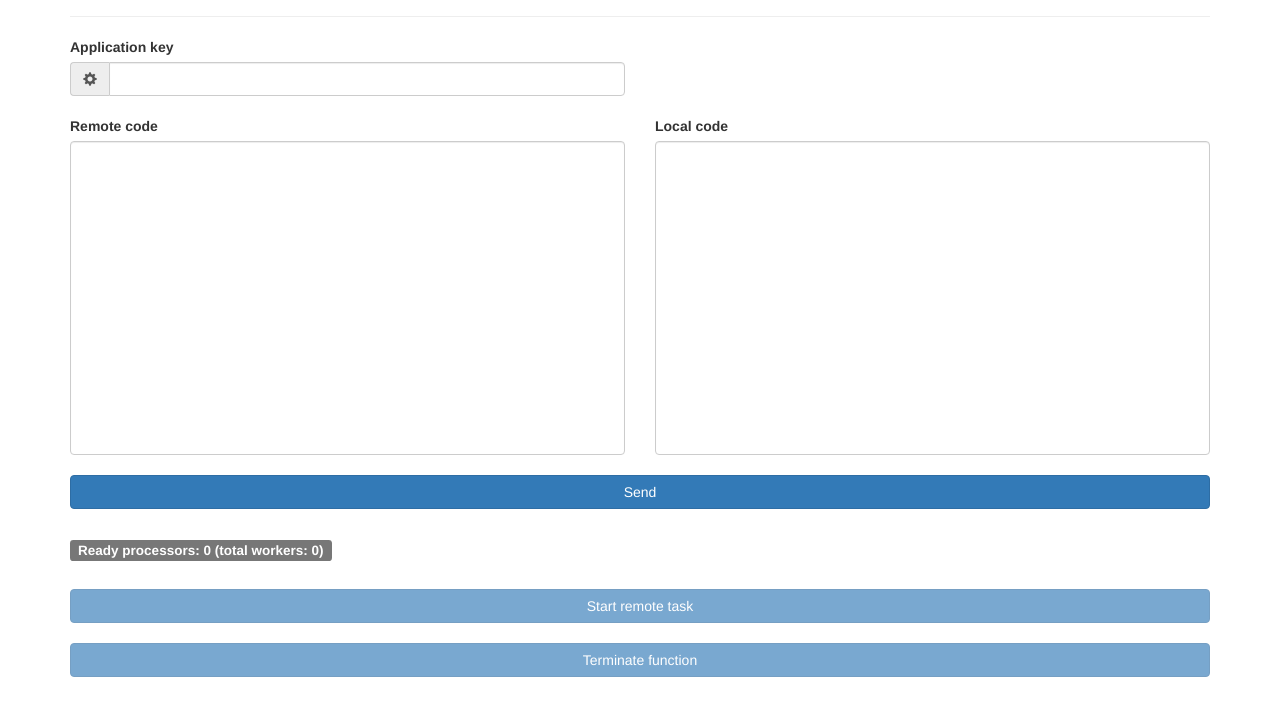
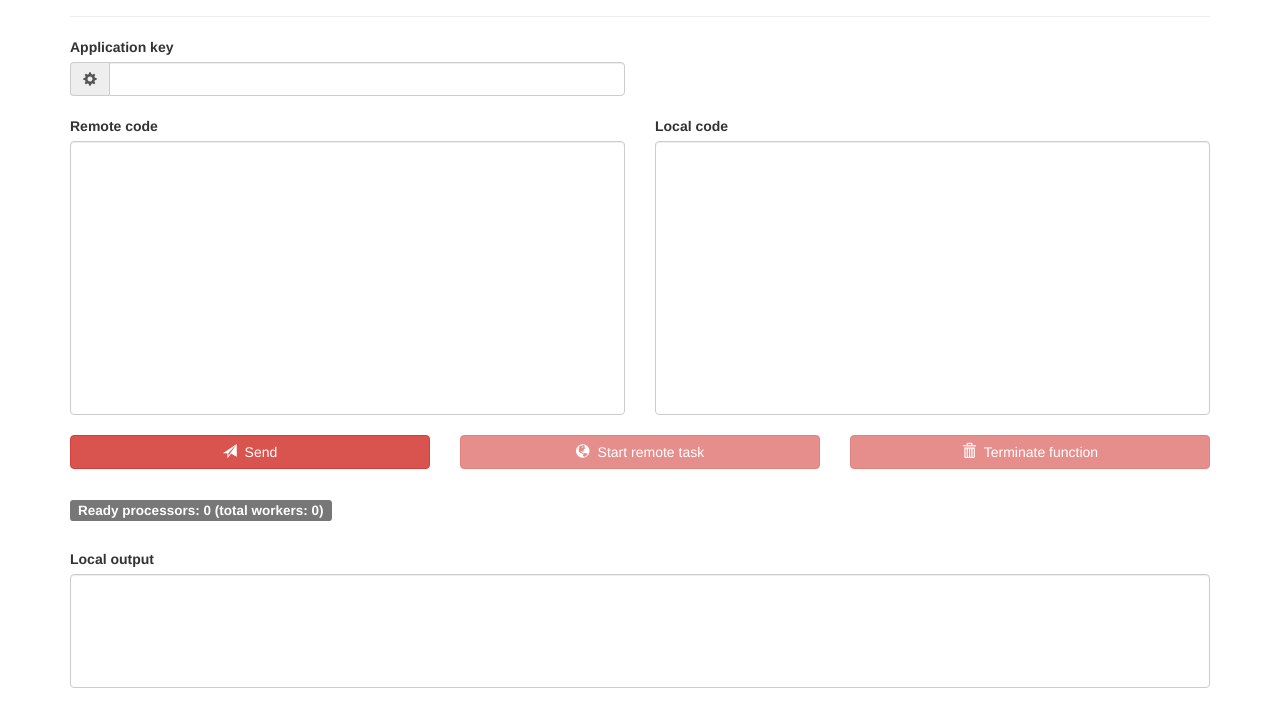
Before and after one commit to nowido/firebase, a plain HTML site: page fluidwheels2/injector.html in a window 1280 px wide. Shown: the part 69-796 px from the top of the page. Drawn offline with nearby package versions, Linux system fonts and the light colour scheme.

Commit message:
Update injector.html

```diff
--- a/fluidwheels2/injector.html
+++ b/fluidwheels2/injector.html
@@ -47,19 +47,31 @@
             <div class="row">
                 <div class="col-xs-12 col-md-6">
                     <label for="codeToSend">Remote code</label>
-                    <textarea id="codeToSend" class="form-control" rows="15"></textarea>
+                    <textarea id="codeToSend" class="form-control" rows="13"></textarea>
                 </div>
                 <div class="col-xs-12 col-md-6">
                     <label for="codeLocal">Local code</label>
-                    <textarea id="codeLocal" class="form-control" rows="15"></textarea>
+                    <textarea id="codeLocal" class="form-control" rows="13"></textarea>
                 </div>
             </div>
             <div class="row">
                 <h3></h3>
             </div>
             <div class="row">
-                <div class="col-xs-12 col-md-12">
-                <button type="button" class="btn btn-primary btn-block" id="buttonSend">Send</button>
+                <div class="col-xs-4 col-md-4">
+                    <button type="button" class="btn btn-danger btn-block" id="buttonSend">
+                        <span class="glyphicon glyphicon-send" aria-hidden="true"></span>&nbsp;&nbsp;Send
+                    </button>
+                </div>
+                <div class="col-xs-4 col-md-4">
+                    <button type="button" class="btn btn-danger btn-block" id="buttonStartRemoteTask" disabled="true">
+                        <span class="glyphicon glyphicon-globe" aria-hidden="true"></span>&nbsp;&nbsp;Start remote task
+                    </button>
+                </div>
+                <div class="col-xs-4 col-md-4">
+                    <button type="button" class="btn btn-danger btn-block" id="buttonTerminateFunction"  disabled="true">
+                        <span class="glyphicon glyphicon-trash" aria-hidden="true"></span>&nbsp;&nbsp;Terminate function
+                    </button>
                 </div>
             </div>
             <div class="row">
@@ -75,19 +87,8 @@
             </div>
             <div class="row">
                 <div class="col-xs-12 col-md-12">
-                    <button type="button" class="btn btn-primary btn-block" id="buttonStartRemoteTask" disabled="true">
-                        Start remote task
-                    </button>
-                </div>
-            </div>
-            <div class="row">
-                <h3></h3>
-            </div>
-            <div class="row">
-                <div class="col-xs-12 col-md-12">
-                <button type="button" class="btn btn-primary btn-block" id="buttonTerminateFunction"  disabled="true">
-                    Terminate function
-                </button>
+                    <label for="outputConsole">Local output</label>
+                    <textarea id="outputConsole" class="form-control" rows="5"></textarea>
                 </div>
             </div>
             <div class="row">
```
